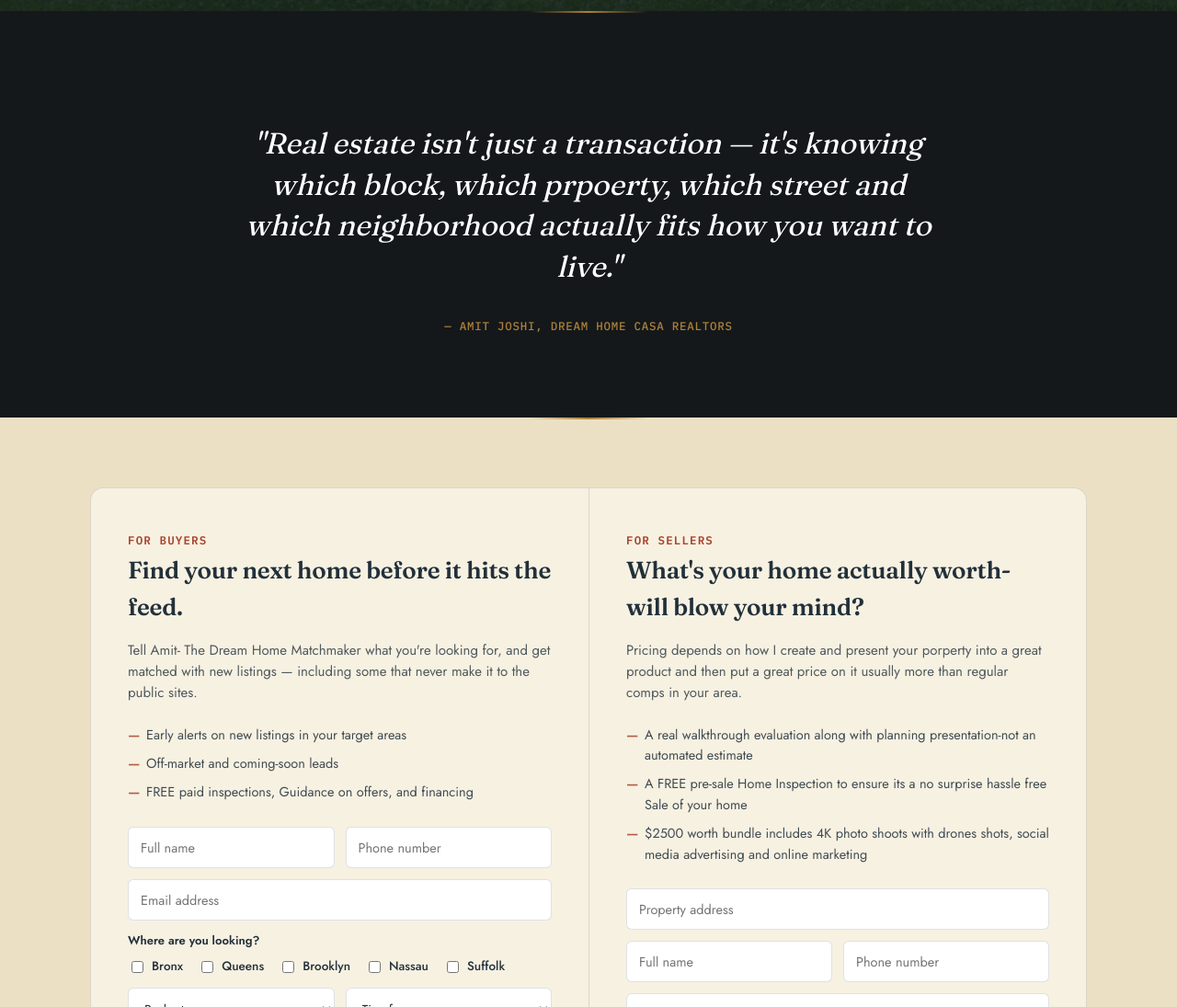
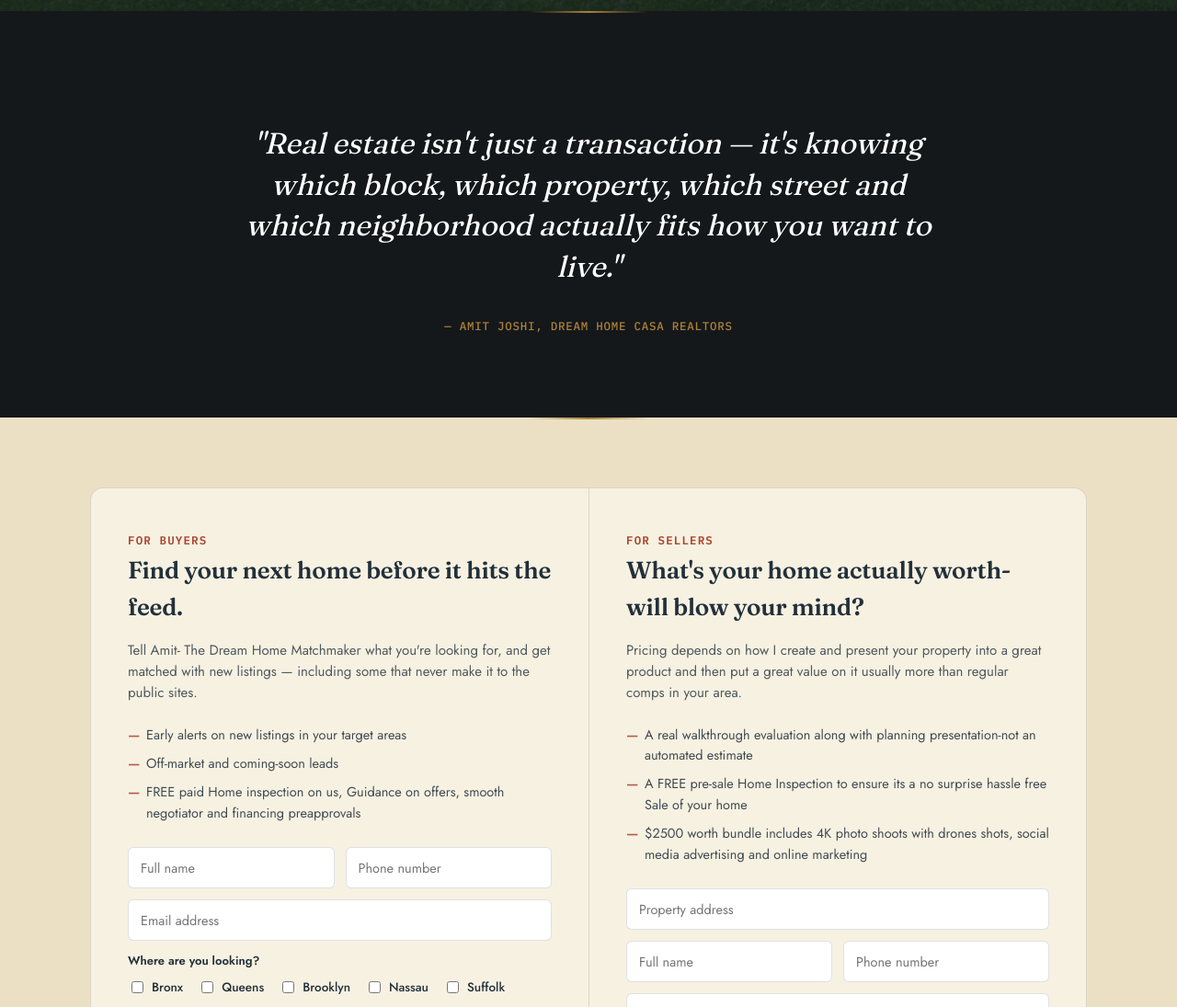
Before and after one commit to ajny1/amitjoshi-website, a plain HTML site: page index.html in a window 1280 px wide. Shown: the part 820-1915 px from the top of the page at 92% size. Drawn offline with Linux system fonts and the light colour scheme.

Commit message:
Fix typos in property descriptions in index.html
Corrected typos in property descriptions and improved clarity.

```diff
--- a/index.html
+++ b/index.html
@@ -341,7 +341,7 @@
 
 <section class="quote-block">
   <div class="wrap">
-    <p class="quote-text">"Real estate isn't just a transaction — it's knowing which block, which prpoerty, which street and which neighborhood actually fits how you want to live."</p>
+    <p class="quote-text">"Real estate isn't just a transaction — it's knowing which block, which property, which street and which neighborhood actually fits how you want to live."</p>
     <div class="quote-by">— Amit Joshi, Dream Home Casa Realtors</div>
   </div>
 </section>
@@ -356,7 +356,7 @@
         <ul class="perklist">
           <li>Early alerts on new listings in your target areas</li>
           <li>Off-market and coming-soon leads</li>
-          <li>FREE paid inspections, Guidance on offers, and financing</li>
+          <li>FREE paid Home inspection on us, Guidance on offers, smooth negotiator and financing preapprovals </li>
         </ul>
         <form id="buyForm">
           <div class="form-row">
@@ -400,7 +400,7 @@
       <div class="split-col" id="sell">
         <span class="eyebrow">For sellers</span>
         <h3>What's your home actually worth-will blow your mind?</h3>
-        <p class="desc">Pricing depends on how I create and present your porperty into a great product and then put a great price on it usually more than regular comps in your area.</p>
+        <p class="desc">Pricing depends on how I create and present your property into a great product and then put a great value on it usually more than regular comps in your area.</p>
         <ul class="perklist">
           <li>A real walkthrough evaluation along with planning presentation-not an automated estimate</li>
           <li>A FREE pre-sale Home Inspection to ensure its a no surprise hassle free Sale of your home</li>
```
